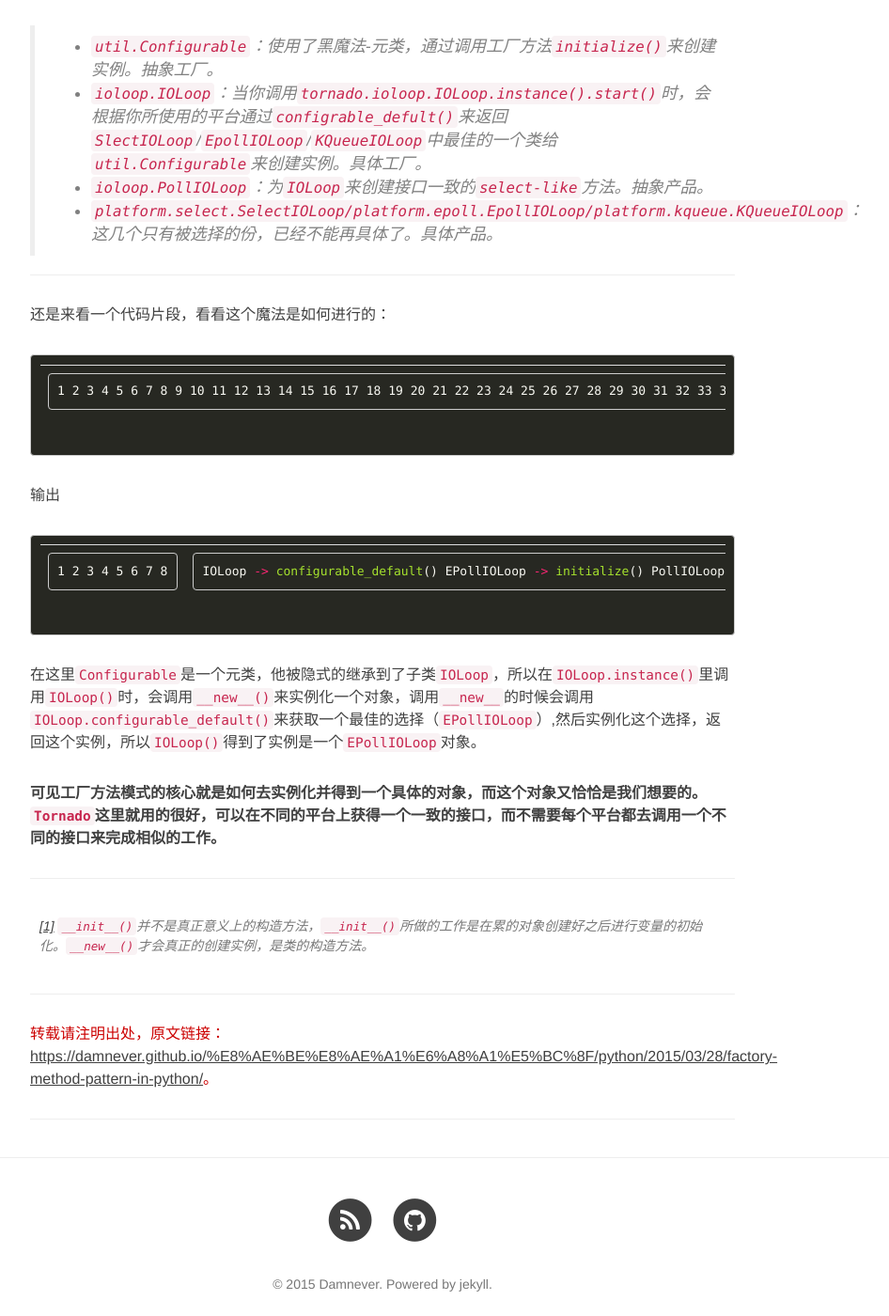
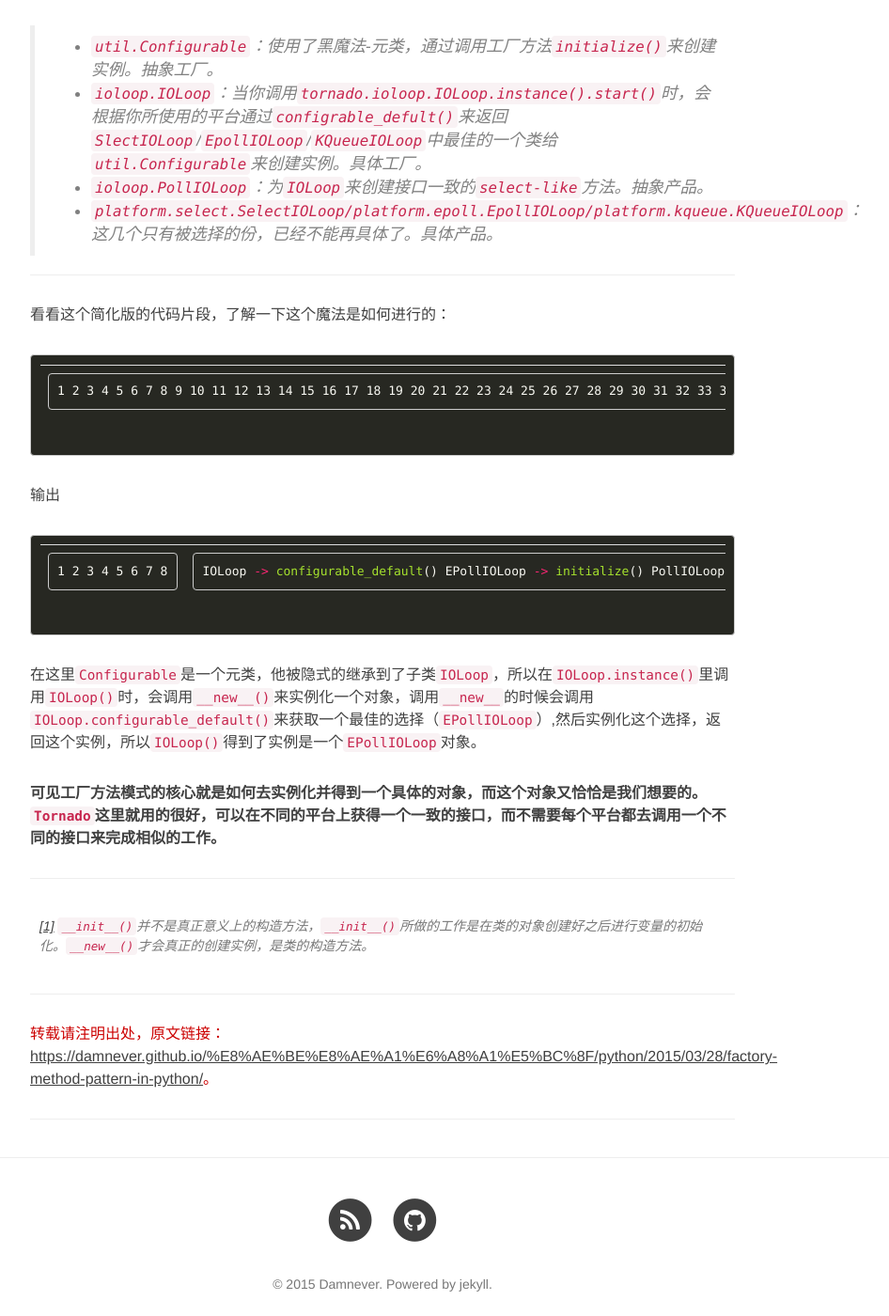
Before and after one commit to damnever/damnever.github.io, a Jekyll site: the page built from _posts/2015-03-28-factory-method-pattern-in-python.md, in a window 1280 px wide and 1400 px high, scrolled down 2098 px. Shown: the whole window at 94% size, without its empty margins (233-1179 px from the left). Built offline with Jekyll 4.4.1, drawn with Linux system fonts in a browser that asks for light colours; nearby versions of some CDN libraries; comment, search, counter and statistics services are not loaded.

Commit message:
let me push

```diff
--- a/_posts/2015-03-28-factory-method-pattern-in-python.md
+++ b/_posts/2015-03-28-factory-method-pattern-in-python.md
@@ -73,7 +73,7 @@ tags:
 
 ---
 
-还是来看一个代码片段，看看这个魔法是如何进行的：
+看看这个简化版的代码片段，了解一下这个魔法是如何进行的：
 {% highlight python linenos %}
 from __future__ import print_function
 
@@ -159,7 +159,7 @@ IOLoop -> instance()
 
 ---
 
-<span id="1" class="caption text-muted">[[1]](#r1) `__init__()`并不是真正意义上的构造方法，`__init__()`所做的工作是在累的对象创建好之后进行变量的初始化。`__new__()`才会真正的创建实例，是类的构造方法。</span>
+<span id="1" class="caption text-muted">[[1]](#r1) `__init__()`并不是真正意义上的构造方法，`__init__()`所做的工作是在类的对象创建好之后进行变量的初始化。`__new__()`才会真正的创建实例，是类的构造方法。</span>
 
 ***
 
```
